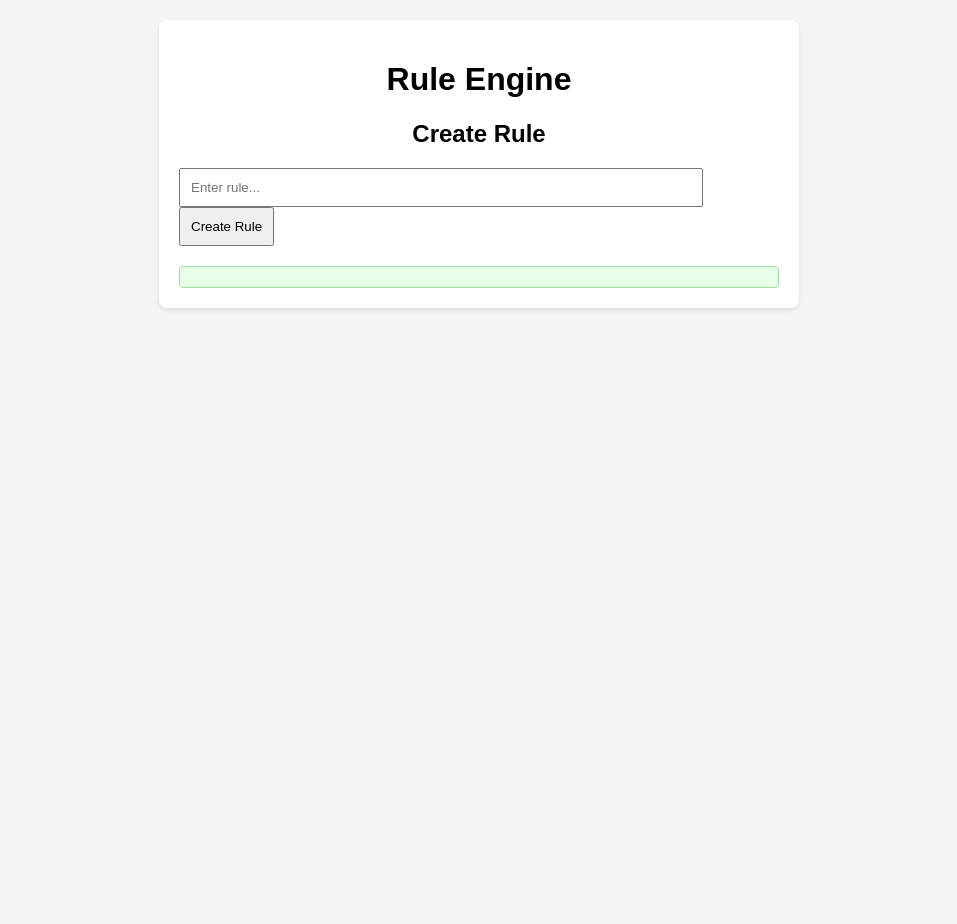
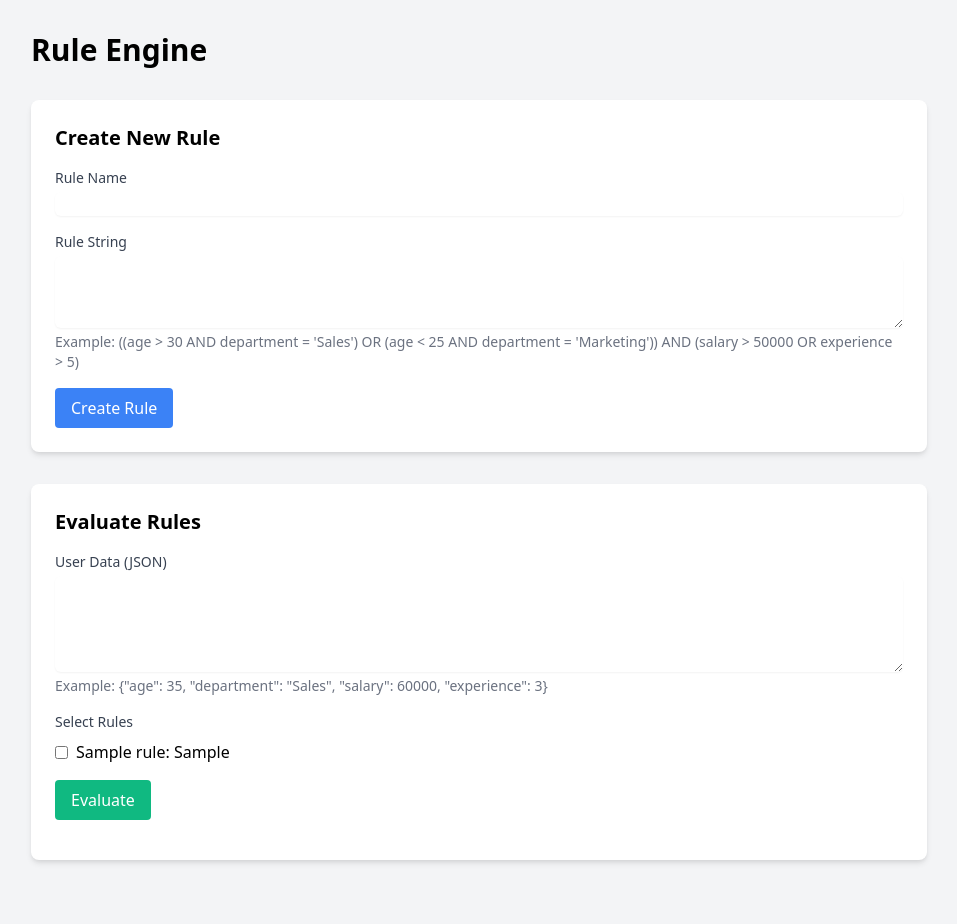
Before and after one commit to RAJPOWELL/Rule-Engine-with-AST, a Flask app: page / in a window 1280 px wide. Shown: the whole page, without its empty margins (161-1118 px from the left). Before the commit the page ends 310 px from the top, so only its background shows below. Run offline with Flask 3, Linux system fonts and the light colour scheme; tables that the repository leaves empty hold one stand-in row (values such as "Sample post").

Commit message:
BaseCode

```diff
--- a/app.py
+++ b/app.py
@@ -1,55 +1,91 @@
+# app.py
 from flask import Flask, request, jsonify, render_template
-from rule_parser import parse_rule
-from database import init_db, save_rule, get_rules
+import sqlite3
 import json
+from ast_parser import create_rule, combine_rules, evaluate_rule
+import os
 
 app = Flask(__name__)
 
-# Initialize database
-init_db()
+def init_db():
+    # Delete the existing database file if it exists
+    if os.path.exists('rules.db'):
+        os.remove('rules.db')
+
+    conn = sqlite3.connect('rules.db')
+    c = conn.cursor()
+    # Updated schema with correct column names
+    c.execute('''
+        CREATE TABLE IF NOT EXISTS rules
+        (id INTEGER PRIMARY KEY AUTOINCREMENT,
+         rule_name TEXT NOT NULL,
+         rule_string TEXT NOT NULL,
+         ast_json TEXT NOT NULL)
+    ''')
+    conn.commit()
+    conn.close()
+
+# Initialize the database when the application starts
+with app.app_context():
+    init_db()
 
 @app.route('/')
-def index():
+def home():
     return render_template('index.html')
 
-@app.route('/api/create_rule', methods=['POST'])
-def create_rule():
+@app.route('/api/rules', methods=['POST'])
+def create_new_rule():
     data = request.json
-    rule_string = data.get('rule', None)
-
-    if not rule_string:
-        return jsonify({"error": "No rule string provided"}), 400
+    rule_string = data['rule_string']
+    rule_name = data['name']
 
     try:
-        ast = parse_rule(rule_string)
-        # For simplicity, just return the AST without saving it to the DB
-        return jsonify({"ast": ast.to_dict()}), 200
-    except ValueError as ve:
-        return jsonify({"error": str(ve)}), 400
+        # Create AST and convert to JSON
+        ast = create_rule(rule_string)
+        ast_json = json.dumps(ast)
+
+        conn = sqlite3.connect('rules.db')
+        c = conn.cursor()
+        c.execute('INSERT INTO rules (rule_name, rule_string, ast_json) VALUES (?, ?, ?)',
+                 (rule_name, rule_string, ast_json))
+        conn.commit()
+        rule_id = c.lastrowid
+        conn.close()
+
+        return jsonify({'id': rule_id, 'message': 'Rule created successfully'})
     except Exception as e:
-        return jsonify({"error": "Internal server error: " + str(e)}), 500
+        return jsonify({'error': str(e)}), 400
 
+@app.route('/api/rules', methods=['GET'])
+def get_rules():
+    conn = sqlite3.connect('rules.db')
+    c = conn.cursor()
+    c.execute('SELECT id, rule_name, rule_string FROM rules')
+    rules = [{'id': r[0], 'name': r[1], 'rule_string': r[2]}
+             for r in c.fetchall()]
+    conn.close()
+    return jsonify(rules)
 
+@app.route('/api/evaluate', methods=['POST'])
+def evaluate():
+    data = request.json
+    user_data = data['user_data']
+    rule_ids = data['rule_ids']
 
-@app.route('/api/combine_rules', methods=['POST'])
-def combine_rules():
-    rule_ids = request.json.get('rule_ids')
-    try:
-        rules = get_rules(rule_ids)
-        combined_ast = combine_ast([json.loads(rule['ast']) for rule in rules])
-        return jsonify({"combined_ast": combined_ast}), 200
-    except Exception as e:
-        return jsonify({"error": str(e)}), 400
+    conn = sqlite3.connect('rules.db')
+    c = conn.cursor()
+    placeholder = ','.join('?' * len(rule_ids))
+    c.execute(f'SELECT ast_json FROM rules WHERE id IN ({placeholder})', rule_ids)
+    rules = [json.loads(r[0]) for r in c.fetchall()]
+    conn.close()
 
-@app.route('/api/evaluate_rule', methods=['POST'])
-def evaluate_rule():
-    ast = request.json.get('ast')
-    data = request.json.get('data')
-    try:
-        result = eval_ast(ast, data)
-        return jsonify({"result": result}), 200
-    except Exception as e:
-        return jsonify({"error": str(e)}), 400
+    if not rules:
+        return jsonify({'error': 'No rules found'}), 404
 
-if __name__ == "__main__":
+    combined_ast = combine_rules(rules)
+    result = evaluate_rule(combined_ast, user_data)
+
+    return jsonify({'result': result})
+
+if __name__ == '__main__':
     app.run(debug=False)
--- a/database.py
+++ /dev/null
@@ -1,31 +0,0 @@
-import sqlite3
-
-DB_PATH = 'db/rules.db'
-
-def init_db():
-    conn = sqlite3.connect(DB_PATH)
-    cursor = conn.cursor()
-    cursor.execute('''
-        CREATE TABLE IF NOT EXISTS rules (
-            id INTEGER PRIMARY KEY AUTOINCREMENT,
-            rule TEXT NOT NULL,
-            ast TEXT NOT NULL
-        )
-    ''')
-    conn.commit()
-    conn.close()
-
-def save_rule(rule, ast):
-    conn = sqlite3.connect(DB_PATH)
-    cursor = conn.cursor()
-    cursor.execute('INSERT INTO rules (rule, ast) VALUES (?, ?)', (rule, ast))
-    conn.commit()
-    conn.close()
-
-def get_rules(rule_ids):
-    conn = sqlite3.connect(DB_PATH)
-    cursor = conn.cursor()
-    cursor.execute(f"SELECT * FROM rules WHERE id IN ({','.join('?' * len(rule_ids))})", rule_ids)
-    rules = cursor.fetchall()
-    conn.close()
-    return [{'id': r[0], 'rule': r[1], 'ast': r[2]} for r in rules]
--- a/static/styles.css
+++ b/static/styles.css
@@ -1,41 +1,35 @@
 body {
     font-family: Arial, sans-serif;
     background-color: #f4f4f4;
-    margin: 0;
     padding: 20px;
 }
 
-.container {
-    max-width: 600px;
-    margin: 0 auto;
-    background: white;
-    padding: 20px;
-    border-radius: 8px;
-    box-shadow: 0 2px 4px rgba(0,0,0,0.1);
-}
-
-h1, h2 {
+h1 {
     text-align: center;
 }
 
-.form-container {
-    margin: 20px 0;
-}
-
-input[type="text"] {
-    width: calc(100% - 100px);
+input, textarea {
+    width: 100%;
     padding: 10px;
-    margin-right: 10px;
+    margin: 10px 0;
+    border: 1px solid #ccc;
 }
 
 button {
+    background-color: #28a745;
+    color: white;
+    border: none;
     padding: 10px;
+    cursor: pointer;
 }
 
-#result {
+button:hover {
+    background-color: #218838;
+}
+
+#output {
+    background-color: #fff;
+    padding: 10px;
     margin-top: 20px;
-    padding: 10px;
-    background: #e7ffe7;
-    border: 1px solid #a4dda4;
-    border-radius: 4px;
+    border: 1px solid #ccc;
 }
--- a/templates/index.html
+++ b/templates/index.html
@@ -1,48 +1,118 @@
 <!DOCTYPE html>
-<html lang="en">
+<html>
 <head>
-    <meta charset="UTF-8">
-    <meta name="viewport" content="width=device-width, initial-scale=1.0">
     <title>Rule Engine</title>
-    <link rel="stylesheet" href="/static/styles.css">
+    <link href="https://cdn.jsdelivr.net/npm/tailwindcss@2.2.19/dist/tailwind.min.css" rel="stylesheet">
 </head>
-<body>
-    <div class="container">
-        <h1>Rule Engine</h1>
+<body class="bg-gray-100 p-8">
+    <div class="max-w-4xl mx-auto">
+        <h1 class="text-3xl font-bold mb-8">Rule Engine</h1>
 
-        <div class="form-container">
-            <h2>Create Rule</h2>
-            <input type="text" id="rule-input" placeholder="Enter rule...">
-            <button onclick="createRule()">Create Rule</button>
+        <!-- Create Rule Form -->
+        <div class="bg-white p-6 rounded-lg shadow-md mb-8">
+            <h2 class="text-xl font-semibold mb-4">Create New Rule</h2>
+            <form id="ruleForm" class="space-y-4">
+                <div>
+                    <label class="block text-sm font-medium text-gray-700">Rule Name</label>
+                    <input type="text" id="ruleName" class="mt-1 block w-full rounded-md border-gray-300 shadow-sm" required>
+                </div>
+                <div>
+                    <label class="block text-sm font-medium text-gray-700">Rule String</label>
+                    <textarea id="ruleString" class="mt-1 block w-full rounded-md border-gray-300 shadow-sm" rows="3" required></textarea>
+                    <p class="text-sm text-gray-500 mt-1">Example: ((age > 30 AND department = 'Sales') OR (age < 25 AND department = 'Marketing')) AND (salary > 50000 OR experience > 5)</p>
+                </div>
+                <button type="submit" class="bg-blue-500 text-white px-4 py-2 rounded hover:bg-blue-600">Create Rule</button>
+            </form>
         </div>
 
-        <div id="result"></div>
+        <!-- Evaluate Rules Form -->
+        <div class="bg-white p-6 rounded-lg shadow-md mb-8">
+            <h2 class="text-xl font-semibold mb-4">Evaluate Rules</h2>
+            <form id="evaluateForm" class="space-y-4">
+                <div>
+                    <label class="block text-sm font-medium text-gray-700">User Data (JSON)</label>
+                    <textarea id="userData" class="mt-1 block w-full rounded-md border-gray-300 shadow-sm" rows="4" required></textarea>
+                    <p class="text-sm text-gray-500 mt-1">Example: {"age": 35, "department": "Sales", "salary": 60000, "experience": 3}</p>
+                </div>
+                <div>
+                    <label class="block text-sm font-medium text-gray-700">Select Rules</label>
+                    <div id="rulesList" class="mt-2 space-y-2"></div>
+                </div>
+                <button type="submit" class="bg-green-500 text-white px-4 py-2 rounded hover:bg-green-600">Evaluate</button>
+            </form>
+            <div id="evaluationResult" class="mt-4"></div>
+        </div>
     </div>
 
     <script>
-        function createRule() {
-            const rule = document.getElementById("rule-input").value;
+        // Fetch and display existing rules
+        async function fetchRules() {
+            const response = await fetch('/api/rules');
+            const rules = await response.json();
+            const rulesList = document.getElementById('rulesList');
+            rulesList.innerHTML = rules.map(rule => `
+                <div class="flex items-center">
+                    <input type="checkbox" id="rule${rule.id}" value="${rule.id}" class="mr-2">
+                    <label for="rule${rule.id}">${rule.name}: ${rule.rule_string}</label>
+                </div>
+            `).join('');
+        }
 
-            fetch('/api/create_rule', {
+        // Create new rule
+        document.getElementById('ruleForm').addEventListener('submit', async (e) => {
+            e.preventDefault();
+            const response = await fetch('/api/rules', {
                 method: 'POST',
-                headers: { 'Content-Type': 'application/json' },
-                body: JSON.stringify({ rule: rule })
-            })
-            .then(response => response.json())
-            .then(data => {
-                if (data.error) {
-                    document.getElementById('result').innerHTML = "Error: " + data.error;
-                } else {
-                    document.getElementById('result').innerHTML = "AST: " + JSON.stringify(data.ast, null, 2);
-                }
-            })
-            .catch(error => {
-                console.error('Error:', error);
-                document.getElementById('result').innerHTML = "Error: " + error.message;
+                headers: {'Content-Type': 'application/json'},
+                body: JSON.stringify({
+                    name: document.getElementById('ruleName').value,
+                    rule_string: document.getElementById('ruleString').value
+                })
             });
-        }
+            const result = await response.json();
+            if (response.ok) {
+                alert('Rule created successfully');
+                document.getElementById('ruleForm').reset();
+                fetchRules();
+            } else {
+                alert(`Error: ${result.error}`);
+            }
+        });
+
+        // Evaluate rules
+        document.getElementById('evaluateForm').addEventListener('submit', async (e) => {
+            e.preventDefault();
+            const selectedRules = Array.from(document.querySelectorAll('#rulesList input:checked'))
+                .map(input => parseInt(input.value));
+
+            if (selectedRules.length === 0) {
+                alert('Please select at least one rule');
+                return;
+            }
+
+            try {
+                const userData = JSON.parse(document.getElementById('userData').value);
+                const response = await fetch('/api/evaluate', {
+                    method: 'POST',
+                    headers: {'Content-Type': 'application/json'},
+                    body: JSON.stringify({
+                        user_data: userData,
+                        rule_ids: selectedRules
+                    })
+                });
+                const result = await response.json();
+                document.getElementById('evaluationResult').innerHTML = `
+                    <div class="p-4 ${result.result ? 'bg-green-100' : 'bg-red-100'} rounded">
+                        Evaluation Result: ${result.result ? 'Passed' : 'Failed'}
+                    </div>
+                `;
+            } catch (error) {
+                alert('Invalid JSON data');
+            }
+        });
+
+        // Initial load
+        fetchRules();
     </script>
-
-
 </body>
 </html>
```
Also changed, not shown: ast_parser.py (added, +150 -0 lines), models.py (deleted, +0 -36 lines), models/ast.py (deleted, +0 -32 lines), rule_parser.py (deleted, +0 -34 lines), db/rules.db (deleted), rules.db (added).
